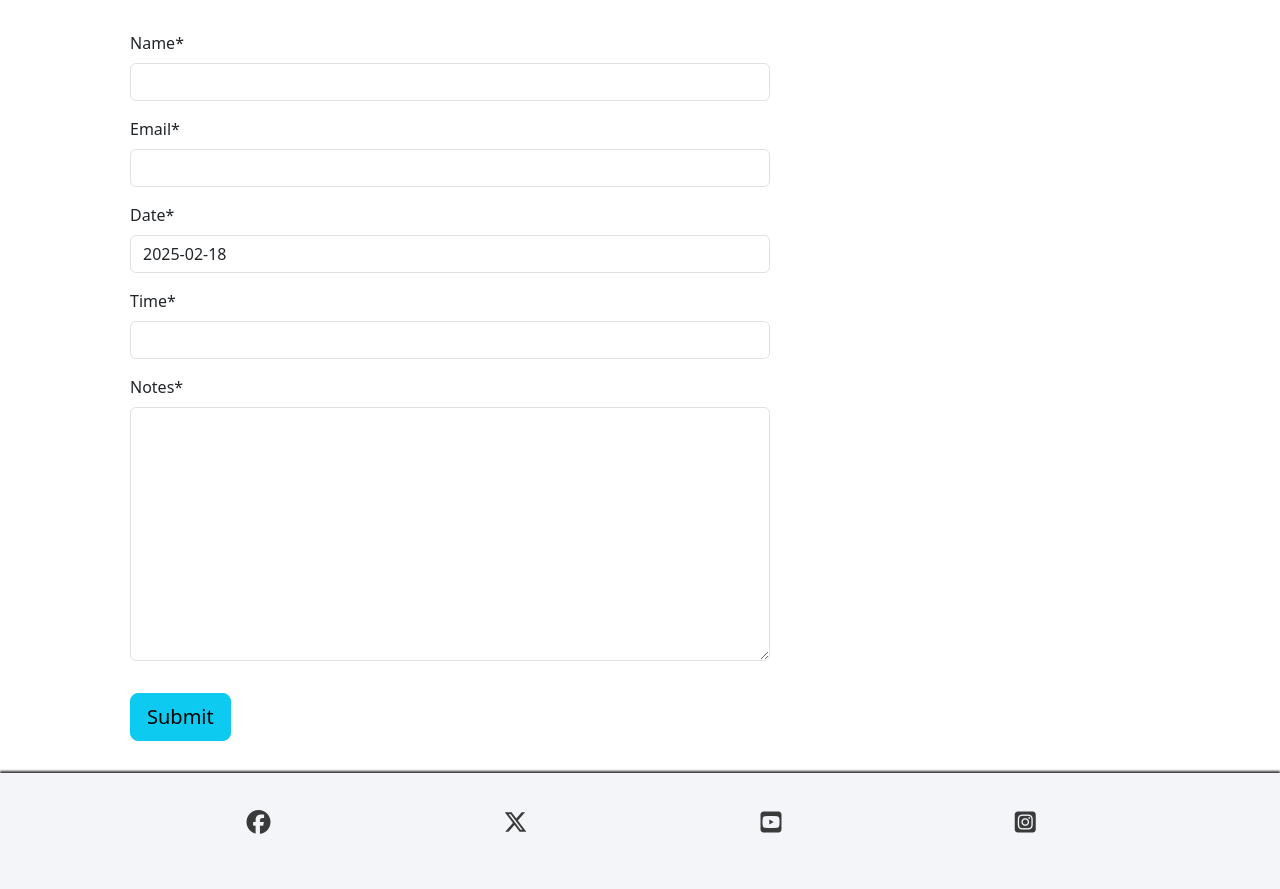
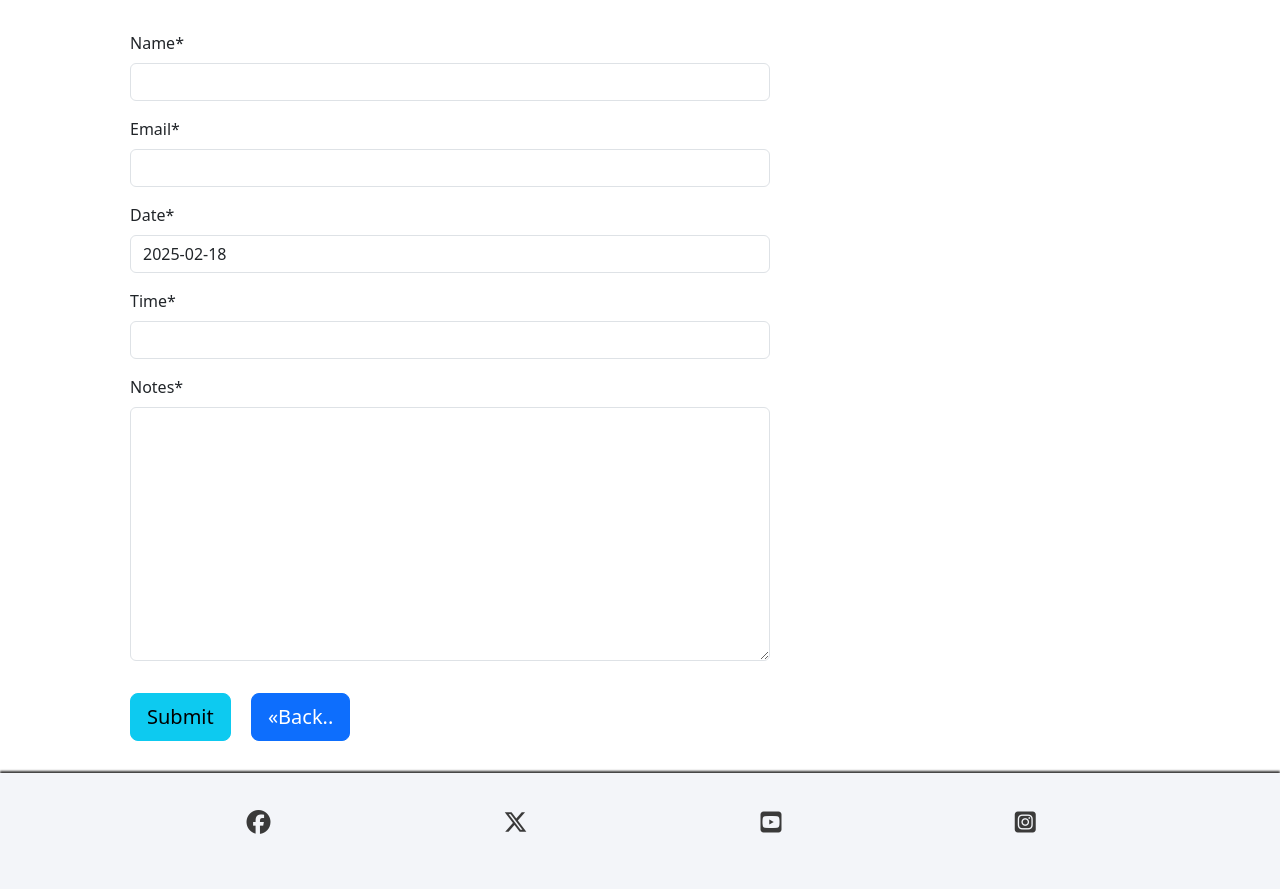
Before and after one commit to kasemdeautsch/PP4, a Django app: page /make/ in a window 1280 px wide. Shown: the part 89-978 px from the top of the page. Run offline with Django 4.2, Linux system fonts and the light colour scheme; parts of the project's set-up code (start-up, migrations or seed data) failed here and were passed over; some libraries are stand-ins or nearby versions.

Commit message:
add back-button to reservation page

```diff
--- a/booking/templates/booking/make_reservation.html
+++ b/booking/templates/booking/make_reservation.html
@@ -12,7 +12,8 @@
 
                 {% csrf_token %}
                 <div class="col-12">
-                    <button id="submitButton" class="btn btn-info btn-lg ms-3"  type="submit">Submit</button>
+                    <button id="submitButton" class="btn btn-info btn-lg mx-3"  type="submit">Submit</button>
+                    <a href="{% url 'home' %}" class="btn btn-primary btn-lg">&laquo;Back..</a>
                 </div>
 
             </form>
```
